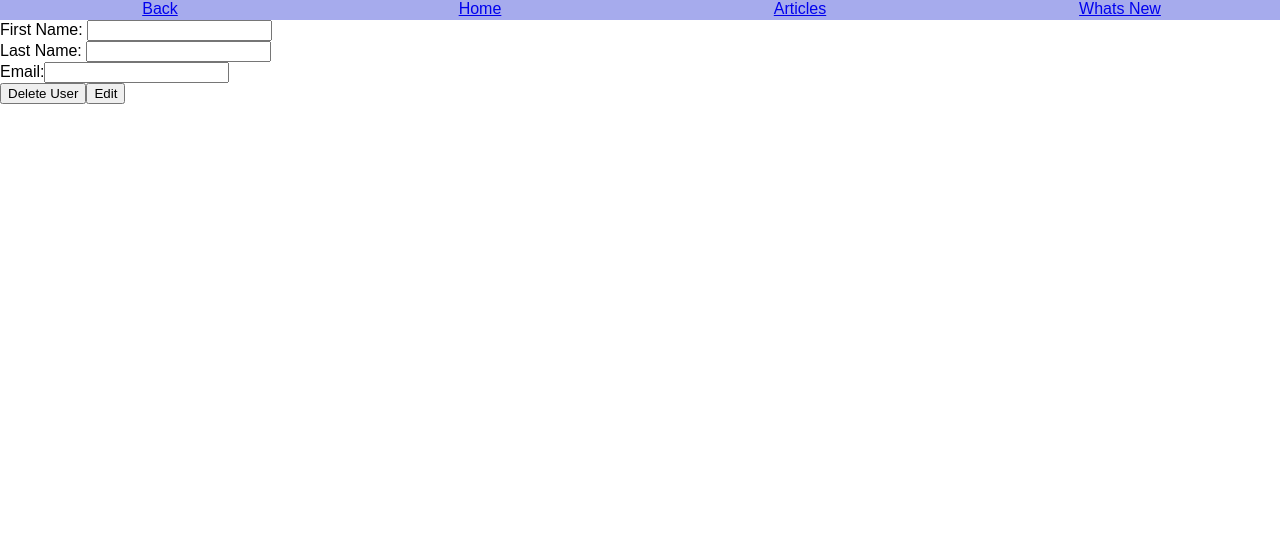
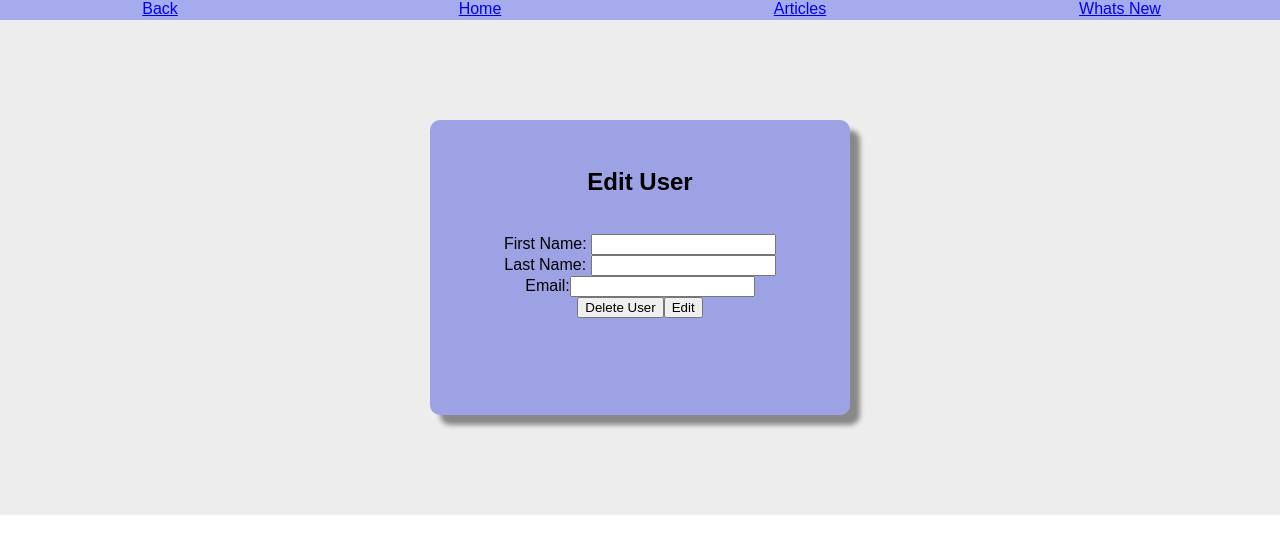
Before and after one commit to smpr/project_3, a React (Create React App) app in the folder client/: page /User/1/Info in a window 1280 px wide. Shown: the top 554 px of the page. Built offline with nearby package versions, Linux system fonts and the light colour scheme; no server answers.

Commit message:
guess what... more style changes

```diff
--- a/client/src/components/Home/HomePage.js
+++ b/client/src/components/Home/HomePage.js
@@ -50,7 +50,7 @@ class HomePage extends Component {
       <BodyWrapper>
         <h1></h1>
         <h3><Link to={'/user/create'}>Create</Link></h3>
-        <UserList>User List: <br/>{this.state.users.map(user => {
+        <UserList><b>User List:</b> <br/>{this.state.users.map(user => {
           return (<Link key={user._id} to={`/user/${user._id}/newslist`}>{user.firstName} {user.lastName}<br /></Link>)
         })}
         </UserList>
--- a/client/src/components/Users/UserInfo.js
+++ b/client/src/components/Users/UserInfo.js
@@ -1,8 +1,24 @@
 import React, { Component } from 'react';
 import axios from 'axios'
-import { Link } from 'react-router-dom'
 import styled from 'styled-components'
-import { Redirect } from 'react-router-dom'
+import { Link, Redirect } from 'react-router-dom'
+const BodyWrapper = styled.div`
+display: flex;
+justify-content: flex-start;
+flex-direction: row-wrap;
+background-color: rgba(204, 204, 204, .35)
+`
+const UserBlock = styled.div`
+border: 2px rgba(138, 134, 132, .75);
+box-shadow: 10px 10px 5px #888888;
+border-radius: 10px;
+width: 400px;
+height: 275px;
+margin: 100px auto;
+padding: 10px;
+background-color: rgba(58, 69, 215, .45);
+text-align: center;
+`
 class UserInfo extends Component {
   state = {
     user: {
@@ -33,7 +49,6 @@ class UserInfo extends Component {
     console.log(userid)
     // delete the id from the api
     const res = await axios.delete(`/api/users/${userid}`)
-
     //redirect back to the user page after the id has been deleted
     this.setState({ redirectToHome: true })
   }
@@ -53,10 +68,11 @@ class UserInfo extends Component {
 
     const userid = this.props.match.params.id
     const res = await axios.patch(`/api/users/${userid}`, {
-      user: this.state.user
+      user: this.state.user,
+
 
     })
-    this.setState({ user: res.data })
+    this.setState({ user: res.data, redirectToHome: true })
     {/* <input onBlur={editUser} onChange={handleChange} name="firstName" value={props.title} /> */ }
   }
   render() {
@@ -65,10 +81,14 @@ class UserInfo extends Component {
       return <Redirect to={`/users`} />
     }
     return (
-      <div>
-        <div>
+
+      <BodyWrapper>
+        <UserBlock>
+          <br/>
+          <h2><b>Edit User</b></h2>
+          <br/>
           First Name: <input onChange={this.handleChange} name="firstName" value={this.state.user.firstName} />
-        </div>
+
         <div>
           Last Name: <input onChange={this.handleChange} name="lastName" value={this.state.user.lastName} />
         </div>
@@ -77,7 +97,8 @@ class UserInfo extends Component {
         </div>
         <button onClick={this.deleteUser}>Delete User</button>
         <button onClick={this.editUser}>Edit</button>
-      </div>
+        </UserBlock>
+      </BodyWrapper>
     );
   }
 }
```
